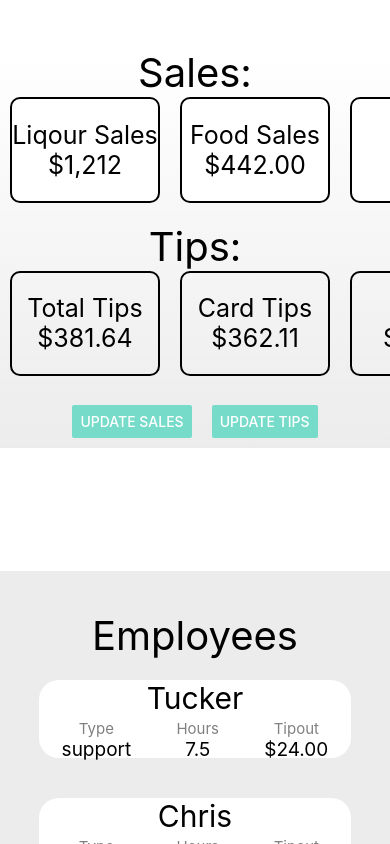
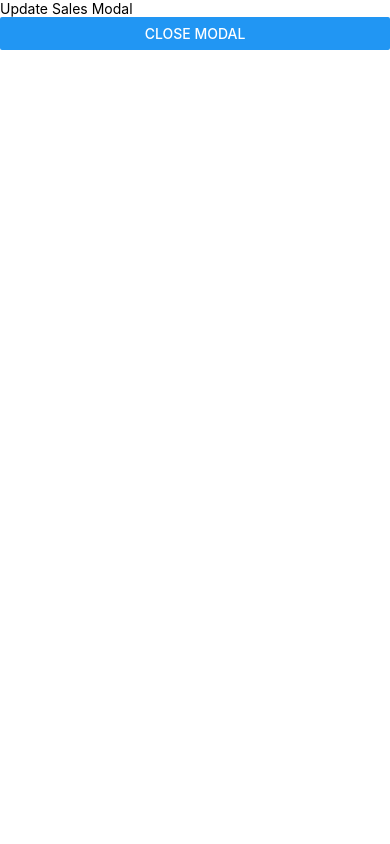
Before and after one commit to Jake-Januszanis/server-tipout-app, a React Native app: screen / in a window 390 px wide. Both pictures are taken after a click on the button "UPDATE SALES". Built offline with nearby package versions, Linux system fonts and the light colour scheme.

Commit message:
Added modals for all sections with open/close functionality

```diff
--- a/components/Dashboard.js
+++ b/components/Dashboard.js
@@ -16,9 +16,9 @@ export default function Dashboard() {
                 colors={['transparent', '#ECECEC']}
                 style={styles.background}
             >
-            <Text style={styles.sectionTitles}>Sales:</Text>
+            <Text style={styles.sectionTitles}>Sales</Text>
                 <SalesCards />
-            <Text style={styles.sectionTitles}>Tips:</Text>
+            <Text style={styles.sectionTitles}>Tips</Text>
                 <TipDataCards />
                     <View style={styles.btnContainer}>
                         <SalesUpdateBtn />
@@ -47,6 +47,7 @@ const styles = StyleSheet.create({
     },
     sectionTitles: {
         fontSize: 40,
-        textAlign: 'center'
+        textAlign: 'center',
+        paddingBottom: 10
     }
 })
--- /dev/null
+++ b/components/Employees/AddEmployeeModal.js
@@ -0,0 +1,30 @@
+
+import React from 'react';
+import {View, Text, StyleSheet, Button, Modal} from 'react-native';
+
+export default function AddEmployeeModal({isOpen, setToggle}) {
+
+    return(
+
+        <View style={styles.container}>
+            <Modal
+            animationType='fade'
+            visible={isOpen}
+            >
+                <Text>Add Employee Modal</Text>
+                    <Button
+                    title='Close Modal'
+                    onPress={() => setToggle(false)}
+                    />
+            </Modal>
+        </View>
+    )
+}
+
+const styles = StyleSheet.create({
+
+    container: {
+        flex: 1,
+        justifyContent: 'center'
+    }
+})
--- a/components/Employees/Employees.js
+++ b/components/Employees/Employees.js
@@ -1,8 +1,11 @@
 
-import React from 'react';
-import { View, Text, StyleSheet, FlatList, SafeAreaView, Button, Alert } from 'react-native';
+import React, {useState} from 'react';
+import { View, Text, StyleSheet, FlatList, SafeAreaView, Button} from 'react-native';
+import AddEmployeeModal from './AddEmployeeModal';
 
 export default function Employees() {
+
+    const [isOpen, setToggle] = useState(false)
 
     const data = [
         {
@@ -78,10 +81,11 @@ export default function Employees() {
             title="Add Employee"
             color='#77DBC9'
             accessibilityLabel='Add new employee with this button'
-            onPress={()=> alert("Add employee button has been clicked")}
+            onPress={()=> setToggle(true)}
             ></Button>
             </View>
         </SafeAreaView>
+        {isOpen ? <AddEmployeeModal isOpen={isOpen} setToggle={setToggle} /> : null}
     </View>
     )
 }
--- a/components/Reports/DailyReportButton.js
+++ b/components/Reports/DailyReportButton.js
@@ -1,19 +1,24 @@
 
-import React from 'react';
+import React, {useState} from 'react';
 import { View, Text, StyleSheet, Button } from 'react-native';
+import DailyReportModal from './DailyReportModal';
 
 export default function DailyReportButton() {
+    const [isOpen, setToggle] = useState(false)
 
     return(
+        <View>
         <View style={styles.container}>
         <View style={styles.button}>
             <Button
                 title='View Daily Report'
                 color='#77DBC9'
                 accessibilityLabel='Click this button to view daily report'
-                onPress={() => alert("Daily Report Button Pressed")}
+                onPress={() => setToggle(true)}
                 />
         </View>
+        </View>
+        {isOpen ? <DailyReportModal isOpen={isOpen} setToggle={setToggle} /> : null}
         </View>
     )
 }
--- /dev/null
+++ b/components/Reports/DailyReportModal.js
@@ -0,0 +1,29 @@
+
+import React from 'react';
+import {View, Text, StyleSheet, Modal, Button} from 'react-native';
+
+
+export default function DailyReportModal({isOpen, setToggle}) {
+
+
+    return (
+        <View>
+            <Modal
+            animationType='slide'
+            visible={isOpen}>
+                <Text>Daily Report Modal</Text>
+                <Button
+                title='Close Modal'
+                onPress={() => setToggle(false)}
+                />
+            </Modal>
+        </View>
+    )
+}
+
+const styles = StyleSheet.create({
+    container: {
+        flex: 1,
+        justifyContent: 'center'
+    }
+})
--- a/components/Sales/SalesUpdateBtn.js
+++ b/components/Sales/SalesUpdateBtn.js
@@ -1,18 +1,28 @@
 
-import React from 'react';
+import React, {useState} from 'react';
 import { View, Text, StyleSheet, Button } from 'react-native';
+import SalesUpdateModal from './SalesUpdateModal';
 
 export default function SalesUpdateBtn() {
 
+    const [isOpen, setToggle] = useState(false)
+
+    const toggleModal = () => {
+        setToggle(!isOpen)
+    };
+
 
     return (
-        <View style={styles.btn}>
-            <Button
+        <View>
+            <View style={styles.btn}>
+                <Button
                 title='Update Sales'
                 color='#77DBC9'
-                onPress={() => alert('Update Sales Button Pressed')}
+                onPress={toggleModal}
                 />
-                </View>
+            </View>
+            {isOpen ? <SalesUpdateModal isOpen={isOpen} setToggle={setToggle} /> : null}
+        </View>
     )
 }
 
--- /dev/null
+++ b/components/Sales/SalesUpdateModal.js
@@ -0,0 +1,35 @@
+
+import React from 'react';
+import {View, Text, StyleSheet, Modal, Button } from 'react-native';
+
+
+export default function SalesUpdateModal({isOpen, setToggle}) {
+
+    const toggleModal = () => {
+        setToggle(!isOpen)
+    }
+
+    return (
+    <View style={styles.container}>
+        <Modal
+        animationType='slide'
+        visable={isOpen}>
+            <Text>Update Sales Modal</Text>
+            <Text>{isOpen}</Text>
+            <Button
+            title='Close Modal'
+            onPress={toggleModal}
+            />
+        </Modal>
+    </View>
+    )
+}
+
+
+const styles = StyleSheet.create({
+
+    container: {
+        flex: 1,
+        justifyContent: 'center'
+    }
+})
--- a/components/Tips/TipsUpdateBtn.js
+++ b/components/Tips/TipsUpdateBtn.js
@@ -1,16 +1,22 @@
 
-import React from 'react';
+import React, {useState} from 'react';
 import { View, Text, StyleSheet, Button } from 'react-native';
+import TipsUpdateModal from './TipsUpdateModal';
 
 export default function TipsUpdateBtn() {
 
+    const [isOpen, setToggle] = useState(false)
 
     return (
+        <View>
             <View style={styles.btn}>
             <Button
                 title='Update Tips'
                 color='#77DBC9'
+                onPress={() => setToggle(true)}
                 />
+            </View>
+            {isOpen ? <TipsUpdateModal isOpen={isOpen} setToggle={setToggle} />: null}
             </View>
     )
 }
--- /dev/null
+++ b/components/Tips/TipsUpdateModal.js
@@ -0,0 +1,30 @@
+
+import React from 'react';
+import {View, Text, StyleSheet, Modal, Button} from 'react-native';
+
+
+export default function TipsUpdateModal({isOpen, setToggle}) {
+
+
+    return(
+        <View>
+            <Modal
+            visible={isOpen}
+            animationType='slide'
+            >
+                <Text>Tips Update Modal</Text>
+                <Button
+                    title='Close Modal'
+                    onPress={() => setToggle(false)}
+                />
+            </Modal>
+        </View>
+    )
+}
+
+const styles = StyleSheet.create({
+    container: {
+        flex: 1,
+        justifyContent: 'center'
+    }
+})
```
